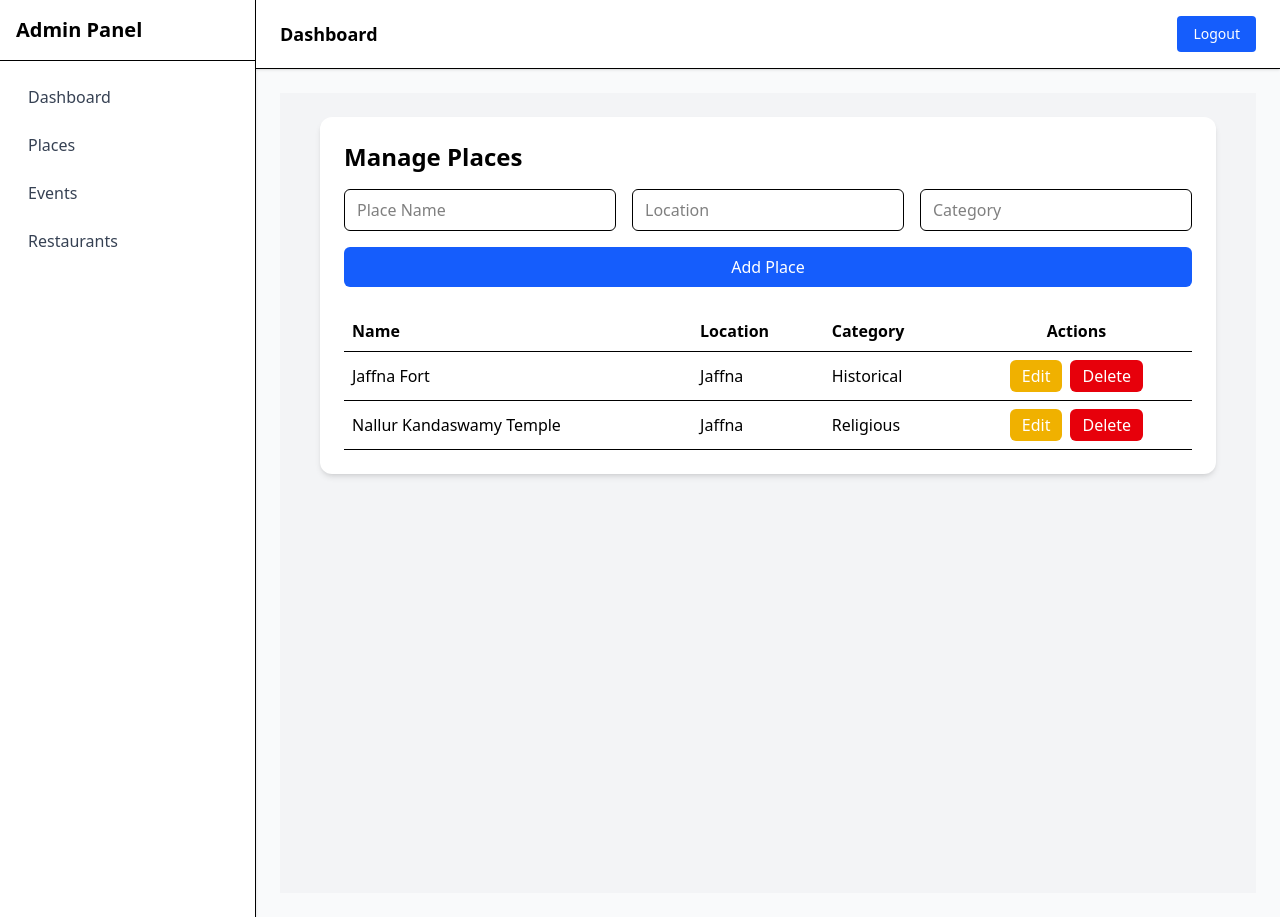
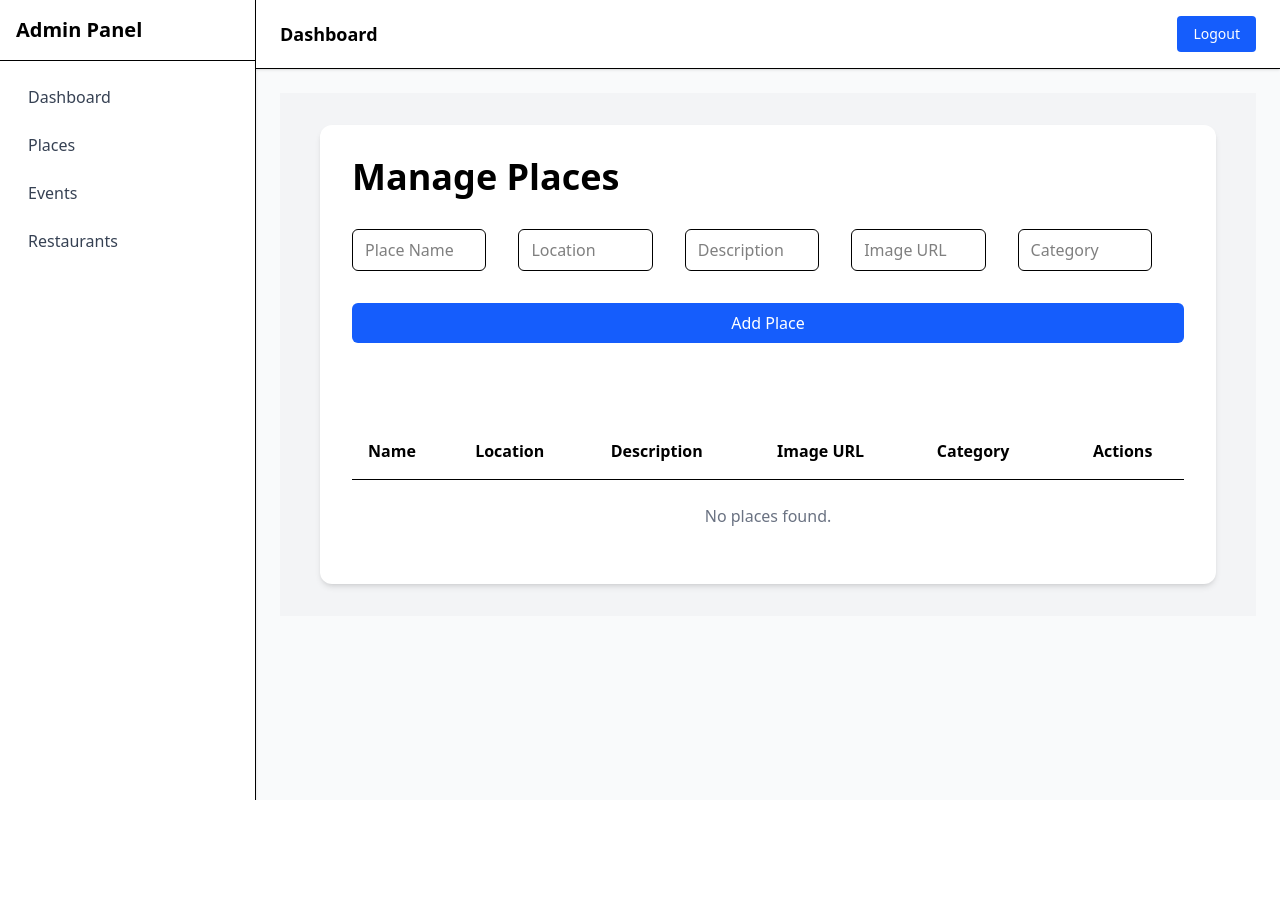
Before and after one commit to shugaranivadivel136/ExploreJaffna-AdminPanel, a React (Vite) app: page /dashboard/places in a window 1280 px wide. After the commit the page ends 800 px from the top, so only its background shows below. Built offline with nearby package versions, Linux system fonts and the light colour scheme.

Commit message:
update Places page

```diff
--- a/src/pages/Places.jsx
+++ b/src/pages/Places.jsx
@@ -1,13 +1,24 @@
-import { useState } from "react";
+import { useState, useEffect } from "react";
 
 const Places = () => {
-  const [places, setPlaces] = useState([
-    { id: 1, name: "Jaffna Fort", location: "Jaffna", category: "Historical" },
-    { id: 2, name: "Nallur Kandaswamy Temple", location: "Jaffna", category: "Religious" },
-  ]);
+  const [places, setPlaces] = useState([]);
+  const [formData, setFormData] = useState({ name: "", location: "", p_description: "", image_url: "", category: "" });
+  const [editingId, setEditingId] = useState(null);
 
-  const [formData, setFormData] = useState({ name: "", location: "", category: "" });
-  const [editingId, setEditingId] = useState(null);
+  // Load from localStorage on first render
+  useEffect(() => {
+    const storedPlaces = localStorage.getItem("places");
+    if (storedPlaces) {
+      setPlaces(JSON.parse(storedPlaces));
+    } else {
+      setPlaces([]);
+    }
+  }, []);
+
+  // Save to localStorage whenever places change
+  useEffect(() => {
+    localStorage.setItem("places", JSON.stringify(places));
+  }, [places]);
 
   const handleChange = (e) => {
     setFormData({ ...formData, [e.target.name]: e.target.value });
@@ -18,8 +29,8 @@ const Places = () => {
 
     if (editingId) {
       // Update existing place
-      setPlaces(
-        places.map((p) => (p.id === editingId ? { ...p, ...formData } : p))
+      setPlaces((prev) =>
+        prev.map((p) => (p.id === editingId ? { ...p, ...formData } : p))
       );
       setEditingId(null);
     } else {
@@ -28,30 +39,36 @@ const Places = () => {
         id: Date.now(),
         ...formData,
       };
-      setPlaces([...places, newPlace]);
+      setPlaces((prev) => [...prev, newPlace]);
     }
 
-    setFormData({ name: "", location: "", category: "" });
+    setFormData({ name: "", location: "", p_description: "", image_url: "", image_url: "", category: "" });
   };
 
   const handleEdit = (place) => {
     setEditingId(place.id);
-    setFormData({ name: place.name, location: place.location, category: place.category });
+    setFormData({
+      name: place.name,
+      location: place.location,
+      p_description: place.p_description,
+      image_url: place.image_url,
+      category: place.category,
+    });
   };
 
   const handleDelete = (id) => {
-    setPlaces(places.filter((p) => p.id !== id));
+    setPlaces((prev) => prev.filter((p) => p.id !== id));
   };
 
   return (
-    <div className="p-6 bg-gray-100 min-h-screen">
-      <div className="max-w-4xl mx-auto bg-white rounded-xl shadow-md p-6">
-        <h1 className="text-2xl font-semibold mb-4">Manage Places</h1>
+    <div className="p-8 bg-gray-100 max-h-screen">
+      <div className="max-w-4xl mx-auto bg-white rounded-xl shadow-md p-8">
+        <h1 className="text-4xl font-semibold mb-8">Manage Places</h1>
 
         {/* Add / Edit Place Form */}
         <form
           onSubmit={handleSubmit}
-          className="grid grid-cols-1 md:grid-cols-3 gap-4 mb-6"
+          className="grid grid-cols-1 md:grid-cols-5 gap-8 mb-20"
         >
           <input
             type="text"
@@ -73,6 +90,24 @@ const Places = () => {
           />
           <input
             type="text"
+            name="p_description"
+            placeholder="Description"
+            value={formData.p_description}
+            onChange={handleChange}
+            className="border rounded-md px-3 py-2"
+            required
+          />
+          <input
+            type="text"
+            name="image_url"
+            placeholder="Image URL"
+            value={formData.image_url}
+            onChange={handleChange}
+            className="border rounded-md px-3 py-2"
+            required
+          />
+          <input
+            type="text"
             name="category"
             placeholder="Category"
             value={formData.category}
@@ -82,7 +117,7 @@ const Places = () => {
           />
           <button
             type="submit"
-            className="col-span-1 md:col-span-3 bg-blue-600 text-white rounded-md py-2 hover:bg-blue-700"
+            className="col-span-1 md:col-span-6 bg-blue-600 text-center text-white rounded-md py-2 hover:bg-blue-700"
           >
             {editingId ? "Update Place" : "Add Place"}
           </button>
@@ -92,28 +127,32 @@ const Places = () => {
         <table className="w-full text-left border-collapse">
           <thead>
             <tr>
-              <th className="border-b p-2">Name</th>
-              <th className="border-b p-2">Location</th>
-              <th className="border-b p-2">Category</th>
-              <th className="border-b p-2 text-center">Actions</th>
+              <th className="border-b p-4">Name</th>
+              <th className="border-b p-4">Location</th>
+              <th className="border-b p-4">Description</th>
+              <th className="border-b p-4">Image URL</th>
+              <th className="border-b p-4">Category</th>
+              <th className="border-b p-4 text-center">Actions</th>
             </tr>
           </thead>
           <tbody>
-            {places.map((places) => (
-              <tr key={places.id}>
-                <td className="border-b p-2">{places.name}</td>
-                <td className="border-b p-2">{places.location}</td>
-                <td className="border-b p-2">{places.category}</td>
-                <td className="border-b p-2 text-center space-x-2">
+            {places.map((place) => (
+              <tr key={place.id}>
+                <td className="border-b p-4">{place.name}</td>
+                <td className="border-b p-4">{place.location}</td>
+                <td className="border-b p-4">{place.p_description}</td>
+                <td className="border-b p-4">{place.image_url}</td>
+                <td className="border-b p-4">{place.category}</td>
+                <td className="border-b p-4 text-center space-x-4">
                   <button
-                    onClick={() => handleEdit(places)}
-                    className="bg-yellow-500 text-white px-3 py-1 rounded-md hover:bg-yellow-600"
+                    onClick={() => handleEdit(place)}
+                    className="bg-yellow-500 text-white px-8 py-1 rounded-md hover:bg-yellow-600"
                   >
                     Edit
                   </button>
                   <button
-                    onClick={() => handleDelete(places.id)}
-                    className="bg-red-600 text-white px-3 py-1 rounded-md hover:bg-red-700"
+                    onClick={() => handleDelete(place.id)}
+                    className="bg-red-600 text-white px-8 py-1 rounded-md hover:bg-red-700"
                   >
                     Delete
                   </button>
@@ -122,10 +161,7 @@ const Places = () => {
             ))}
             {places.length === 0 && (
               <tr>
-                <td
-                  colSpan="4"
-                  className="text-center text-gray-500 py-4"
-                >
+                <td colSpan="6" className="text-center text-gray-500 py-6">
                   No places found.
                 </td>
               </tr>
```
